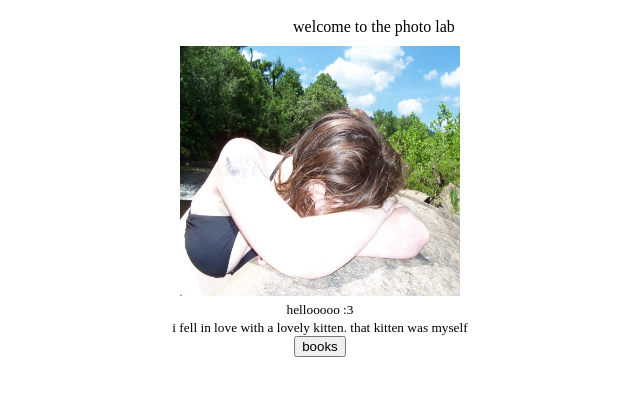
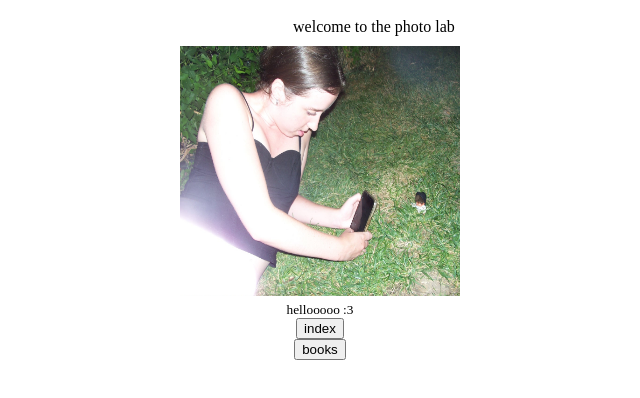
Before and after one commit to buggirl48/blog, a website: page public/photos.html in a window 1280 px wide. Shown: the whole page, without its empty margins (320-960 px from the left). Drawn offline with Linux system fonts and the light colour scheme.

Commit message:
photo tab new button and less text

```diff
--- a/public/photos.html
+++ b/public/photos.html
@@ -6,7 +6,7 @@
     <meta name="viewport" content="width=device-width, initial-scale=1.0">
     <meta property="og:title" content="grace's blog" />
 
-    <meta name="description" content="grace's blog" />
+    <meta name="description" content="my photo diary" />
     <meta property="og:description" content="grace's blog" />
 
     <meta name="viewport" content="width=device-width, initial-scale=1">
@@ -76,9 +76,10 @@ gtag('config', 'G-QQ6JMSNG3C');
     </div>
     <center>
 
-        <img id = "frequency" src = "assets/images/100_2091.JPG" alt ="freq"/>
+        <img id = "frequency" src = "assets/images/100_2159.JPG" alt ="freq"/>
         <br>
-        <small id = "intro">hellooooo :3<br> i fell in love with a lovely kitten. that kitten was myself </small>
+        <small id = "intro">hellooooo :3<br>
+        <button onclick="goToIndex()"> index </button>
         <br>
         <button onclick="goToBooks()"> books </button>
 
@@ -86,6 +87,11 @@ gtag('config', 'G-QQ6JMSNG3C');
 
 </body>
 <script>
+    function goToIndex () {
+        window.location.href='index.html';
+    }
+</script>
+<script>
     function goToBooks() {
         window.location.href='books.html';
     }
```
Also changed, not shown: public/assets/images/100_2159.JPG (added).
